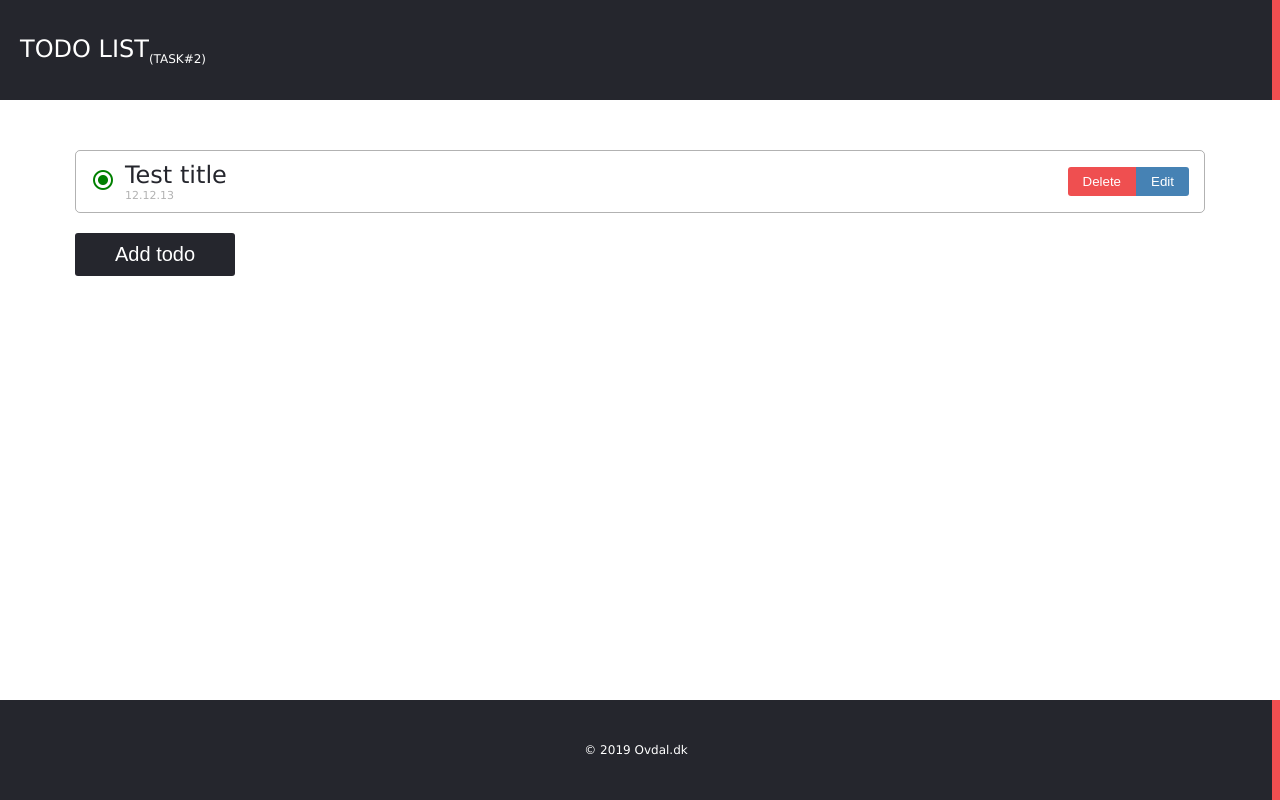
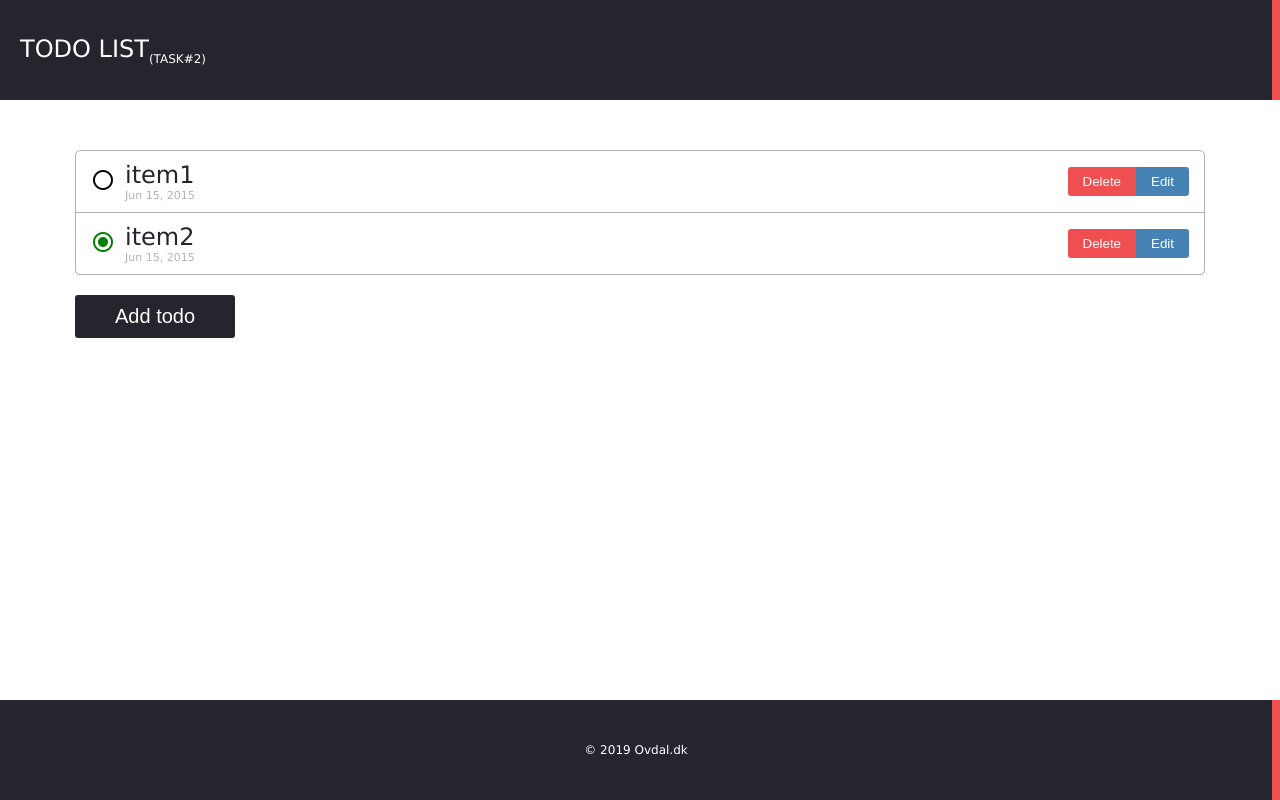
Before and after one commit to oliynykroman/task2, an Angular app: page / in a window 1280 px wide. Built offline with nearby package versions, Linux system fonts and the light colour scheme; data requests are answered from the project's data file.

Commit message:
get data from server, added environments

```diff
--- a/db.json
+++ b/db.json
@@ -3,12 +3,12 @@
         {
             "title":"item1",
             "status":false,
-            "date":"25.06.2019"
+            "date":"6/15/15, 9:03 AM"
         },
         {
             "title":"item2",
             "status":true,
-            "date":"25.05.2019"
+            "date":"6/15/15, 9:03 AM"
         }
     ]
 }
--- a/src/app/app.module.ts
+++ b/src/app/app.module.ts
@@ -3,6 +3,7 @@ import { NgModule } from '@angular/core';
 
 import { AppRoutingModule } from './app-routing.module';
 import { AppComponent } from './app.component';
+import { HttpClientModule } from '@angular/common/http';
 
 @NgModule({
   declarations: [
@@ -10,7 +11,8 @@ import { AppComponent } from './app.component';
   ],
   imports: [
     BrowserModule,
-    AppRoutingModule
+    AppRoutingModule,
+    HttpClientModule
   ],
   providers: [],
   bootstrap: [AppComponent]
--- a/src/app/pages/list/list.component.html
+++ b/src/app/pages/list/list.component.html
@@ -1,16 +1,13 @@
-<ul class="todo-list">
-    <li class="todo-item">
-        <div class="status" [ngClass]="{'done':true}">
+<ul class="todo-list" *ngIf="todoList | async as todoList">
+    <li class="todo-item" *ngFor="let item of todoList">
+        <div class="status" [ngClass]="{'done':item.status}">
             <i class="material-icons">
-                {{true ? 'radio_button_checked' : 'radio_button_unchecked'}}
+                {{item.status ? 'radio_button_checked' : 'radio_button_unchecked'}}
             </i>
-            <!-- <i class="material-icons">
-                    radio_button_checked
-                </i> -->
         </div>
         <div class="content">
-            <div class="title">Test title</div>
-            <div class="date">12.12.13</div>
+            <div class="title">{{item.title}}</div>
+            <div class="date">{{item.date | date}}</div>
         </div>
         <div class="evens">
             <button class="delete">Delete</button>
--- a/src/app/pages/list/list.component.ts
+++ b/src/app/pages/list/list.component.ts
@@ -1,4 +1,7 @@
 import { Component, OnInit } from '@angular/core';
+import { TodoService } from 'src/app/services/todo.service';
+import { todo } from 'src/app/models/todo';
+import { Observable } from 'rxjs';
 
 @Component({
   selector: 'app-list',
@@ -7,9 +10,12 @@ import { Component, OnInit } from '@angular/core';
 })
 export class ListComponent implements OnInit {
 
-  constructor() { }
+  public todoList: Observable<Object>;
+
+  constructor(private todoService: TodoService) { }
 
   ngOnInit() {
+    this.todoList = this.todoService.getTodoList();
   }
 
 }
--- a/src/app/services/todo.service.ts
+++ b/src/app/services/todo.service.ts
@@ -1,9 +1,21 @@
 import { Injectable } from '@angular/core';
+import { todo } from '../models/todo';
+import { environment } from '../../environments/environment'
+import { HttpClient } from '@angular/common/http';
+
+const api = environment.apiDomain;
 
 @Injectable({
   providedIn: 'root'
 })
 export class TodoService {
 
-  constructor() { }
+  constructor(private http: HttpClient) {
+
+  }
+
+  public getTodoList()  {
+    return this.http.get<todo>(`${api}/todos`);
+  }
+
 }
--- a/src/environments/environment.prod.ts
+++ b/src/environments/environment.prod.ts
@@ -1,3 +1,5 @@
 export const environment = {
-  production: true
+  production: true,
+  domain:'https://oliynykroman.github.io/task2',
+  apiDomain: 'http://localhost:3000',
 };
--- a/src/environments/environment.ts
+++ b/src/environments/environment.ts
@@ -3,14 +3,7 @@
 // The list of file replacements can be found in `angular.json`.
 
 export const environment = {
-  production: false
+  production: false,
+  domain: 'http://localhost:4200',
+  apiDomain: 'http://localhost:3000',
 };
-
-/*
- * For easier debugging in development mode, you can import the following file
- * to ignore zone related error stack frames such as `zone.run`, `zoneDelegate.invokeTask`.
- *
- * This import should be commented out in production mode because it will have a negative impact
- * on performance if an error is thrown.
- */
-// import 'zone.js/dist/zone-error';  // Included with Angular CLI.
```
Also changed, not shown: 1 other file (tests, documents, lock files or other folders).
